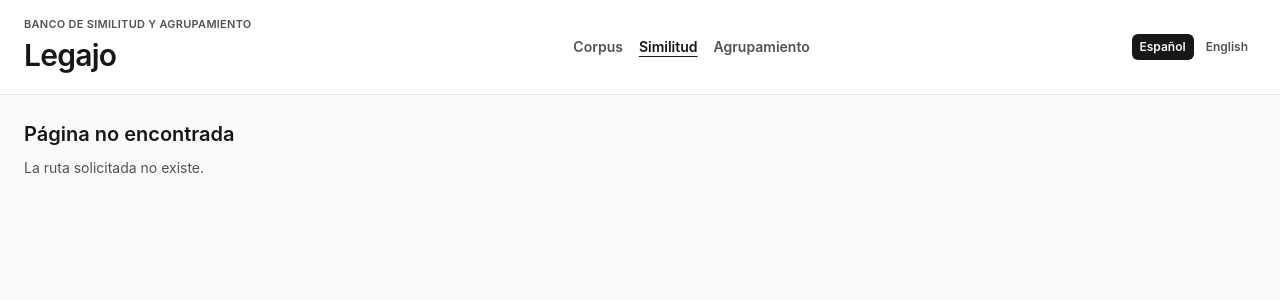
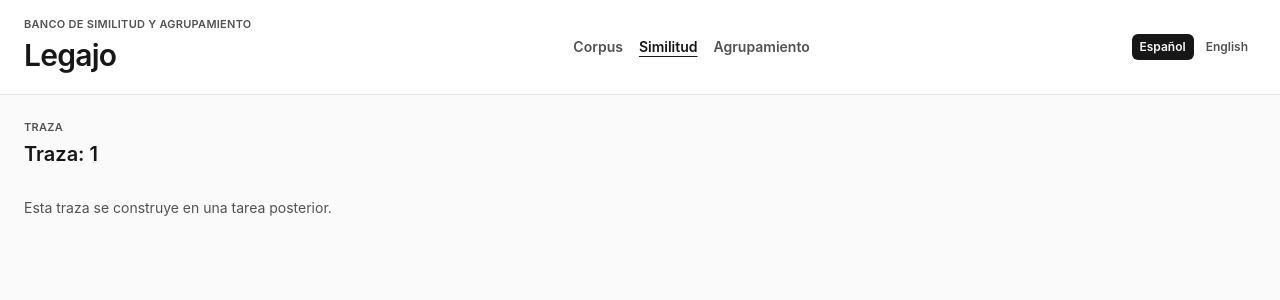
Before and after one commit to diegnghtmr/legajo-frontend, a React (Vite) app: page /similarity/1/trace in a window 1280 px wide. Shown: the top 300 px of the page. Built offline with nearby package versions, Linux system fonts and the light colour scheme; no server answers.

Commit message:
feat(similarity): add the trace placeholder route
/similarity/:algorithmId/trace, a real i18n-titled placeholder until W6
builds the DP matrix, TF-IDF, Jaccard and embedding trace panels. Each
compare row (next commit) links here with the algorithm id and the two
document ids.

```diff
--- a/src/App.tsx
+++ b/src/App.tsx
@@ -6,13 +6,15 @@ import { CorpusDetailPlaceholder } from './features/corpus/CorpusDetailPlacehold
 import { CorpusPage } from './features/corpus/CorpusPage';
 import { ClusteringPage } from './features/clustering/ClusteringPage';
 import { SimilarityPage } from './features/similarity/SimilarityPage';
+import { SimilarityTracePage } from './features/similarity/SimilarityTracePage';
 import { NotFoundPage } from './NotFoundPage';
 
 /**
  * Top-level route table. `AppLayout` is the layout route (header, section
  * nav, language switch) that every screen renders inside via `Outlet`.
- * `/similarity` and `/clustering` are real, i18n-titled routes with a
- * placeholder screen until their features are built (W5, W8).
+ * `/clustering` is a real, i18n-titled route with a placeholder screen until
+ * W8; `/similarity/:algorithmId/trace` is a real, i18n-titled placeholder
+ * route until W6 builds its trace panels.
  */
 export function App() {
   return (
@@ -24,6 +26,7 @@ export function App() {
           <Route path=":id" element={<CorpusDetail />} />
         </Route>
         <Route path="similarity" element={<SimilarityPage />} />
+        <Route path="similarity/:algorithmId/trace" element={<SimilarityTracePage />} />
         <Route path="clustering" element={<ClusteringPage />} />
         <Route path="*" element={<NotFoundPage />} />
       </Route>
--- /dev/null
+++ b/src/features/similarity/SimilarityTracePage.tsx
@@ -0,0 +1,24 @@
+import { useTranslation } from 'react-i18next';
+import { useParams } from 'react-router';
+
+import { PanelHeader } from '../../shared/components/Panel';
+
+/**
+ * Placeholder route for one capability's audit trace (`/similarity/:algorithmId/trace`,
+ * DESIGN.md §6.2 items 2–3). W5 only links each compare row to it; the DP
+ * matrix, TF-IDF, Jaccard and embedding trace panels are built in W6.
+ */
+export function SimilarityTracePage() {
+  const { t } = useTranslation();
+  const { algorithmId } = useParams<{ algorithmId: string }>();
+
+  return (
+    <div className="flex flex-col gap-4">
+      <PanelHeader
+        eyebrow={t('similarity.trace.eyebrow')}
+        title={t('similarity.trace.title', { id: algorithmId ?? '' })}
+      />
+      <p className="text-body text-ink-secondary">{t('similarity.trace.comingSoon')}</p>
+    </div>
+  );
+}
```
Also changed, not shown: 2 other files (tests, documents, lock files or other folders).
